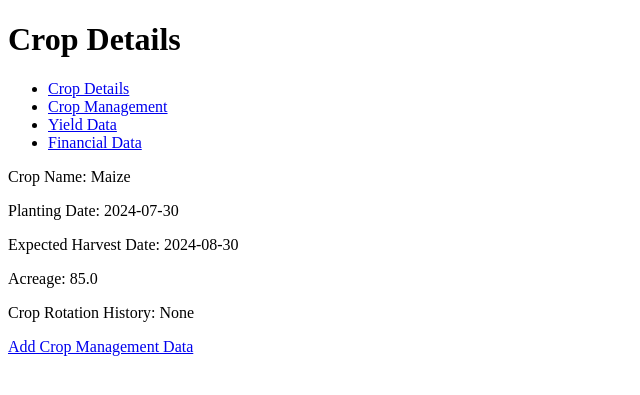
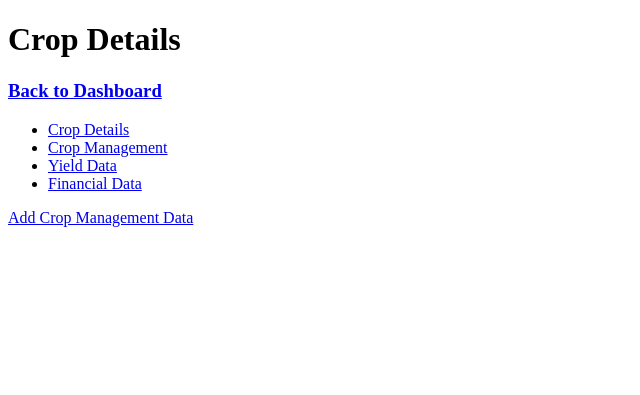
Before and after one commit to Bill-Kamgwira/GrowTrack, a Flask app: page /crop/1 in a window 1280 px wide, after a click on "Crop Management". Shown: the top 395 px of the page, without its empty margins (0-640 px from the left). Run offline with Flask 3, Linux system fonts and the light colour scheme; a user stored in the database is signed in; data comes from the database, SQL or seed files in the repository.

Commit message:
Crop Management html/JS
Fixed issue to do with the JavaScript of the crop management page, place static URL for flask application. Problem now comes with sqlalchemy, type error.

```diff
--- a/main.py
+++ b/main.py
@@ -7,7 +7,7 @@ from models import User, Crop, CropManagement
 import secrets
 from datetime import datetime
 
-app = Flask(__name__)
+app = Flask(__name__, static_url_path='/static')
 
 # Database configuration
 app.config['SQLALCHEMY_DATABASE_URI'] = 'sqlite:///Users.db'
@@ -214,37 +214,37 @@ def view_crop(crop_id):
 def add_crop_management(crop_id):
     crop = Crop.query.get_or_404(crop_id)
     if request.method == 'POST':
-        management_type = request.form['management_type']
+        management_type = request.form.get('management_type')
         management_data = {}
 
         if management_type == 'fertilization':
             management_data = {
-            'fertilizer_type' : request.form['fertilizer_type'],
-            'fertilizer_amount' : request.form['fertilizer_amount'],
-            'fertilizer_date' : request.form['fertilizer_date']
+            'fertilizer_type' : request.form.get('fertilizer_type'),
+            'fertilizer_amount' : request.form.get('fertilizer_amount'),
+            'fertilizer_date' : request.form.get('fertilizer_date')
             }
         elif management_type == 'irrigation':
             management_data = {
-            'irrigation_type' : request.form['irrigation_type'],
-            'irrigation_amount' : request.form['irrigation_amount'],
-            'irrigation_date' : request.form['irrigation_date']
+            'irrigation_type' : request.form.get('irrigation_type'),
+            'irrigation_amount' : request.form.get('irrigation_amount'),
+            'irrigation_date' : request.form.get('irrigation_date')
             }
         elif management_type == 'pest_control':
             management_data = {
-            'control_type' : request.form['control_type'],
-            'control_amount' : request.form['control_amount'],
-            'control_date' : request.form['control_date']
+            'control_type' : request.form.get('control_type'),
+            'control_amount' : request.form.get('control_amount'),
+            'control_date' : request.form.get('control_date')
             }
         elif management_type == 'weeding':
             management_data = {
-            'weeding_method' : request.form['weeding_method'],
-            'weeding_date' : request.form['weeding_date']
+            'weeding_method' : request.form.get('weeding_method'),
+            'weeding_date' : request.form.get('weeding_date')
             }
         elif management_type == 'labor':
             management_data = {
-            'tasks_completed' : request.form['tasks_completed'],
-            'hours_accrued' : request.form['hours_accrued'],
-            'labour_date' : request.form['labour_date']
+            'tasks_completed' : request.form.get('tasks_completed'),
+            'hours_accrued' : request.form.get('hours_accrued'),
+            'labour_date' : request.form.get('labour_date')
             }
 
         management_record = CropManagement(
--- /dev/null
+++ b/static/info.css
@@ -0,0 +1,7 @@
+.tab-pane {
+  display: none; /* Initially hide all tab contents */
+}
+
+.tab-pane.active {
+  display: block; /* Show the active tab content */
+}
--- a/static/tabs.js
+++ b/static/tabs.js
@@ -1,13 +1,21 @@
+alert("Javascript Loaded!");
 const tabs = document.querySelectorAll('.tabs li a');
 const tabContent = document.querySelectorAll('.tab-pane');
+
+// Show the first tab content by default
+tabContent[0].classList.add('active');
 
 tabs.forEach(tab => {
   tab.addEventListener('click', (e) => {
     e.preventDefault();
     const target = e.target.getAttribute('href');
+
+    // Remove active class from all tabs and tab content
     tabs.forEach(tab => tab.classList.remove('active'));
+    tabContent.forEach(tab => tab.classList.remove('active'));
+
+    // Add active class to the clicked tab and its corresponding content
     e.target.classList.add('active');
-    tabContent.forEach(tab => tab.classList.remove('active'));
     document.querySelector(target).classList.add('active');
   });
 });
--- a/templates/add_crop.html
+++ b/templates/add_crop.html
@@ -4,6 +4,7 @@
     <title>Add Crop</title>
 </head>
 <body>
+    <h3><a href="/dashboard">Back to Dashboard</a></h3>
     <h1>Add Crop</h1>
     <form method="POST">
         <label for="name">Crop Name:</label>
--- a/templates/edit-profile.html
+++ b/templates/edit-profile.html
@@ -5,6 +5,7 @@
 </head>
 <body>
     <h1>Edit Profile</h1>
+    <h3><a href="/dashboard">Back to Dashboard</a></h3>
     <form method="POST">
         <label for="first_name">First Name:</label>
         <input type="text" name="first_name" id="first_name" value="{{ user.first_name }}">
--- a/templates/info.html
+++ b/templates/info.html
@@ -1,11 +1,13 @@
 <!DOCTYPE html>
 <html>
 <head>
+    <link rel="stylesheet" href="/static/info.css">
     <title>Crop Details</title>
-    <script src="/static/tabs.js"></script>  </head>
+
 </head>
 <body>
     <h1>Crop Details</h1>
+    <h3><a href="/dashboard">Back to Dashboard</a></h3>
     <ul class="tabs">
         <li><a href="#crop-details">Crop Details</a></li>
         <li><a href="#crop-management">Crop Management</a></li>
@@ -14,6 +16,7 @@
     </ul>
     <div class="tab-content">
         <div id="crop-details" class="tab-pane">
+            <script src="/static/tabs.js"></script>
             <p>Crop Name: {{ crop.name }}</p>
             <p>Planting Date: {{ crop.planting_date }}</p>
             <p>Expected Harvest Date: {{ crop.expected_harvest_date }}</p>
@@ -22,6 +25,7 @@
         </div>
 
         <div id="crop-management" class="tab-pane">
+
             <a href="/crop/{{ crop.id }}/add-management">Add Crop Management Data</a>  </div>
         </div>
         <div id="yield-data" class="tab-pane">
--- a/templates/view_crops.html
+++ b/templates/view_crops.html
@@ -5,6 +5,7 @@
 </head>
 <body>
     <h1>Your Crops</h1>
+    <h3><a href="/dashboard">Back to Dashboard</a></h3>
     <ul>
         {% for crop in crops %}
         <li><a href="/crop/{{ crop.id }}">{{ crop.name }}</a></li>
```
Also changed, not shown: static/forms.js (+19 -9 lines), templates/add_crop_management.html (+10 -1 lines).
